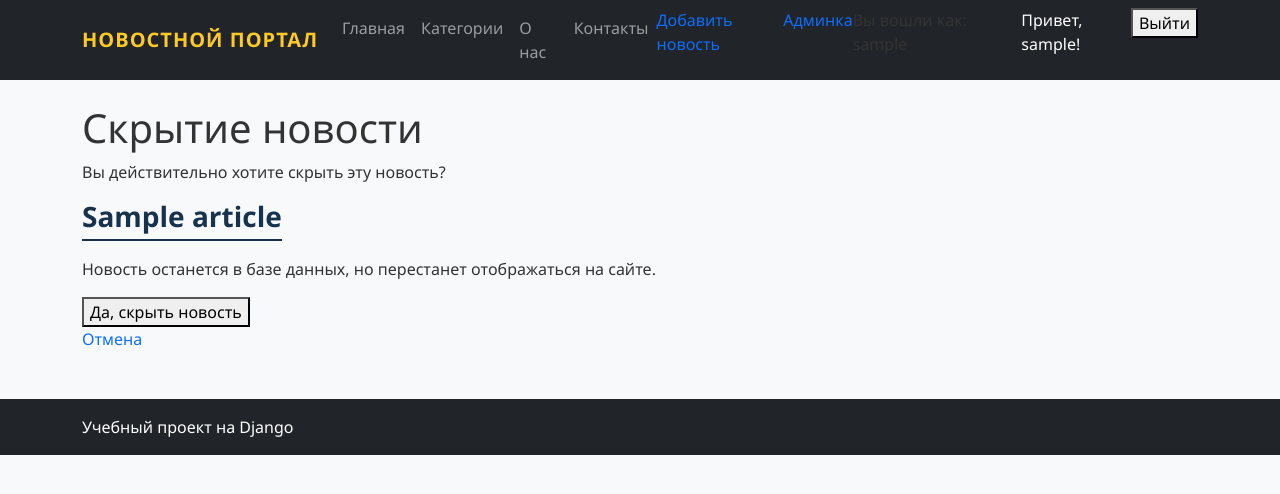
After one commit to Samuil-cloud/New-IT-sem, a Django app: page /article/1/archive/ in a window 1280 px wide. The commit adds this page. Shown: the top 494 px of the page. Run offline with Django 5.2, Linux system fonts and the light colour scheme; a user stored in the database is signed in; tables that the repository leaves empty hold one stand-in row (values such as "Sample post").

Commit message:
добавили кнопки

```diff
--- a/django/web_news/news/models.py
+++ b/django/web_news/news/models.py
@@ -41,5 +41,10 @@ class Article(models.Model):
         verbose_name="Изображение"
     )
 
+    is_active = models.BooleanField(
+        default=True,
+        verbose_name="Активна"
+    )
+
     def __str__(self):
         return self.title
--- /dev/null
+++ b/django/web_news/news/templates/news/archive_article.html
@@ -0,0 +1,32 @@
+{% extends "news/base.html" %}
+
+{% block content %}
+
+<h1>Скрытие новости</h1>
+
+<p>
+    Вы действительно хотите скрыть эту новость?
+</p>
+
+<h3>{{ article.title }}</h3>
+
+<p>
+    Новость останется в базе данных,
+    но перестанет отображаться на сайте.
+</p>
+
+<form method="POST">
+
+    {% csrf_token %}
+
+    <button type="submit">
+        Да, скрыть новость
+    </button>
+
+</form>
+
+<a href="{% url 'article_detail' article_id=article.id %}">
+    Отмена
+</a>
+
+{% endblock %}
--- a/django/web_news/news/templates/news/article_detail.html
+++ b/django/web_news/news/templates/news/article_detail.html
@@ -24,7 +24,11 @@
                 Удалить новость
             </a>
 
+            <a href="{% url 'archive_article' article.id %}">Скрыть новость</a>
+
             {% endif %}
+
+
 
 
             <div class="card shadow-sm">
--- a/django/web_news/news/templates/news/base.html
+++ b/django/web_news/news/templates/news/base.html
@@ -49,11 +49,12 @@
 
                 {% if user.is_authenticated %}
 
-                <a href="{% url 'article_created' %}">
-                    Добавить  новость
+                <a href="{% url 'add_article' %}">
+                    Добавить новость
                 </a>
 
                 {% endif %}
+
 
                 <a href="{% url 'admin:index' %}">
                     Админка
@@ -63,6 +64,13 @@
                 <span>
                     Вы вошли как: {{ user.username }}
                 </span>
+                <div class="user-greeting text-white ms-3">
+                    {% if user.is_authenticated %}
+                        <p class="mb-0">Привет, {{ user.username }}!</p>
+                    {% else %}
+                        <p class="mb-0">Добро пожаловать на наш новостной портал</p>
+                    {% endif %}
+                </div>
 
                 <form
                     method="POST"
--- a/django/web_news/news/views.py
+++ b/django/web_news/news/views.py
@@ -4,13 +4,14 @@ from django.shortcuts import render, get_object_or_404, redirect
 from .forms import ArticleForm
 from django.views.decorators.http import require_POST
 from django.contrib.auth.decorators import login_required
+from django.contrib.auth.decorators import login_required, permission_required
 
 
 def index(request):
     content = {
         "title": "Главные новости дня",
         # Берем из базы только опубликованные новости (is_published=True)
-        "articles": Article.objects.filter(is_published=True)
+        "articles": Article.objects.filter(is_published=True, is_active=True)
     }
     return render(request, "news/index.html", content)
 
@@ -94,6 +95,7 @@ def category(request, category_name=None):
     )
 
 @login_required
+@permission_required("news.change_article", raise_exception=True)
 def edit_article(request, article_id):
     article = get_object_or_404(
         Article,
@@ -189,6 +191,7 @@ def add_article(request):
     )
 
 @login_required
+@permission_required("news.add_article", raise_exception=True)
 def article_created(request):
     return render(
         request,
@@ -199,6 +202,7 @@ def article_created(request):
 
 
 @login_required
+@permission_required("news.delete_article", raise_exception=True)
 def delete_article(request, article_id):
     article = get_object_or_404(
         Article,
@@ -218,3 +222,55 @@ def delete_article(request, article_id):
         "news/delete_article.html",
         context
     )
+
+@login_required
+@permission_required("news.change_article", raise_exception=True)
+def archive_article(request, article_id):
+
+    article = get_object_or_404(
+        Article,
+        id=article_id,
+
+    )
+
+    if request.method == "POST":
+
+        article.is_active = False
+
+        article.save(
+            update_fields=["is_active"]
+        )
+
+        return redirect("home")
+
+    return render(
+        request,
+        "news/archive_article.html",
+        {"article": article}
+    )
+
+@login_required
+@permission_required("news.change_article", raise_exception=True)
+def restore_article(request, article_id):
+
+    article = get_object_or_404(
+        Article,
+        id=article_id,
+        is_active=False
+    )
+
+    if request.method == "POST":
+
+        article.is_active = True
+
+        article.save(
+            update_fields=["is_active"]
+        )
+
+        return redirect("home")
+
+    return render(
+        request,
+        "news/restore_article.html",
+        {"article": article}
+    )
--- a/django/web_news/web_news/urls.py
+++ b/django/web_news/web_news/urls.py
@@ -40,7 +40,8 @@ urlpatterns = [
     name="login"
 ),
     path("accounts/logout/",auth_views.LogoutView.as_view(),name="logout"),
-
+    path("article/<int:article_id>/archive/", views.archive_article, name="archive_article"),
+    path("article/<int:article_id>/restore/",views.restore_article,name="article_restore"),
 
 ]
 
```
Also changed, not shown: django/web_news/news/admin.py (+14 -0 lines), django/web_news/news/templates/news/restore_article.html (added, +23 -0 lines), django/web_news/news/migrations/0005_article_is_active.py (added).
